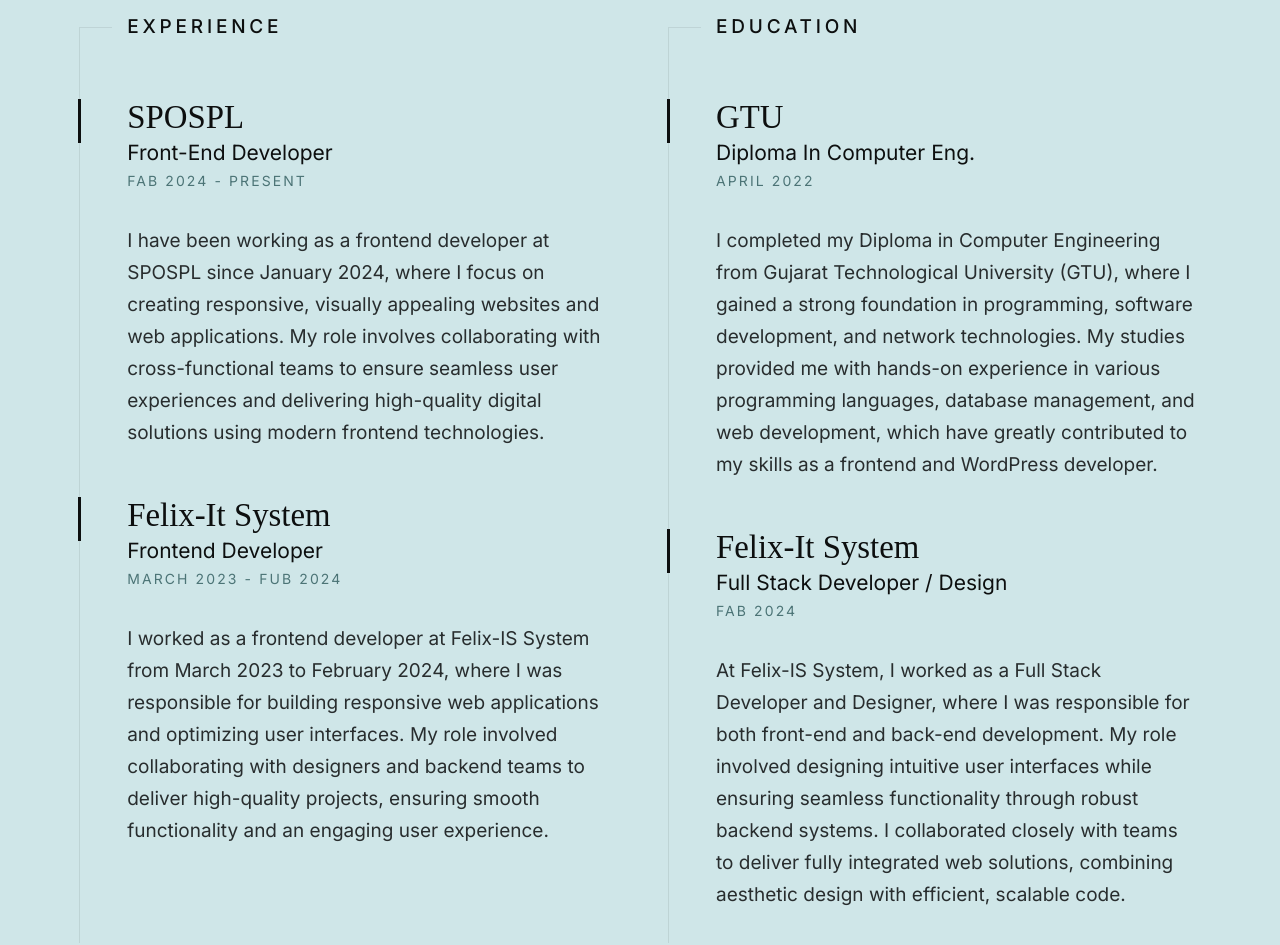
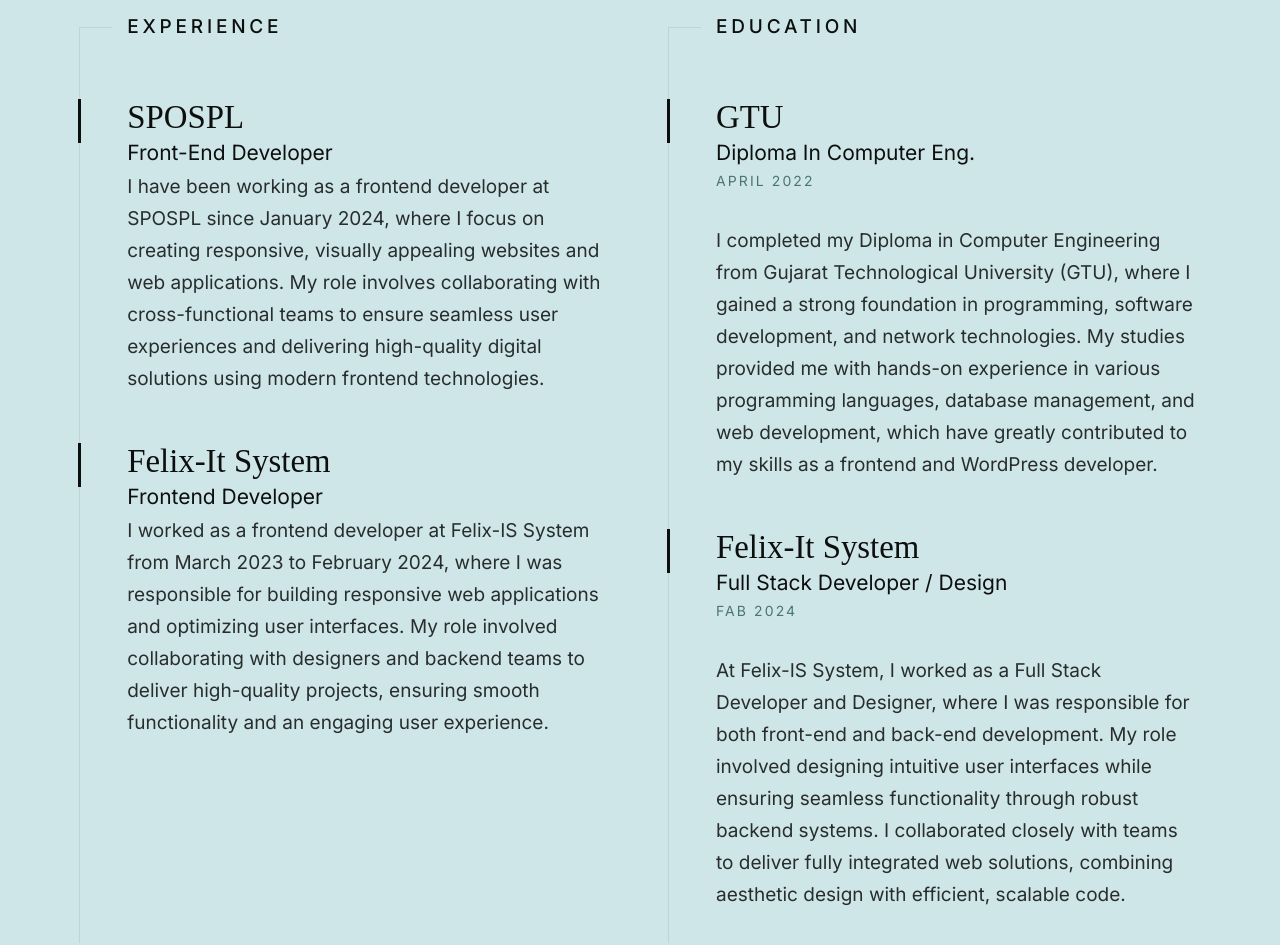
Before and after one commit to Ansh-02/Ansh., a plain HTML site: page index.html in a window 1280 px wide. Shown: the part 2554-3499 px from the top of the page. Drawn offline with Linux system fonts and the light colour scheme; a web font is replaced by a local one.

Commit message:
Update index.html

```diff
--- a/index.html
+++ b/index.html
@@ -153,7 +153,7 @@
                                 <div class="timeline__header">
                                     <h4 class="timeline__title">SPOSPL</h3>
                                     <h5 class="timeline__meta">Front-End Developer</h5>
-                                    <p class="timeline__timeframe">Fab 2024 - Present</p>
+
                                 </div>
                                 <div class="timeline__desc">
                                     <p>I have been working as a frontend developer at SPOSPL since January 2024, where I focus on creating responsive, visually appealing websites and web applications. My role involves collaborating with cross-functional teams to ensure seamless user experiences and delivering high-quality digital solutions using modern frontend technologies.</p>
@@ -165,7 +165,7 @@
                                 <div class="timeline__header">
                                     <h4 class="timeline__title">Felix-It System</h4>
                                     <h5 class="timeline__meta">Frontend Developer</h5>
-                                    <p class="timeline__timeframe">March 2023 - Fub 2024</p>
+
                                 </div>
                                 <div class="timeline__desc">
                                     <p>I worked as a frontend developer at Felix-IS System from March 2023 to February 2024, where I was responsible for building responsive web applications and optimizing user interfaces. My role involved collaborating with designers and backend teams to deliver high-quality projects, ensuring smooth functionality and an engaging user experience.</p>
```
